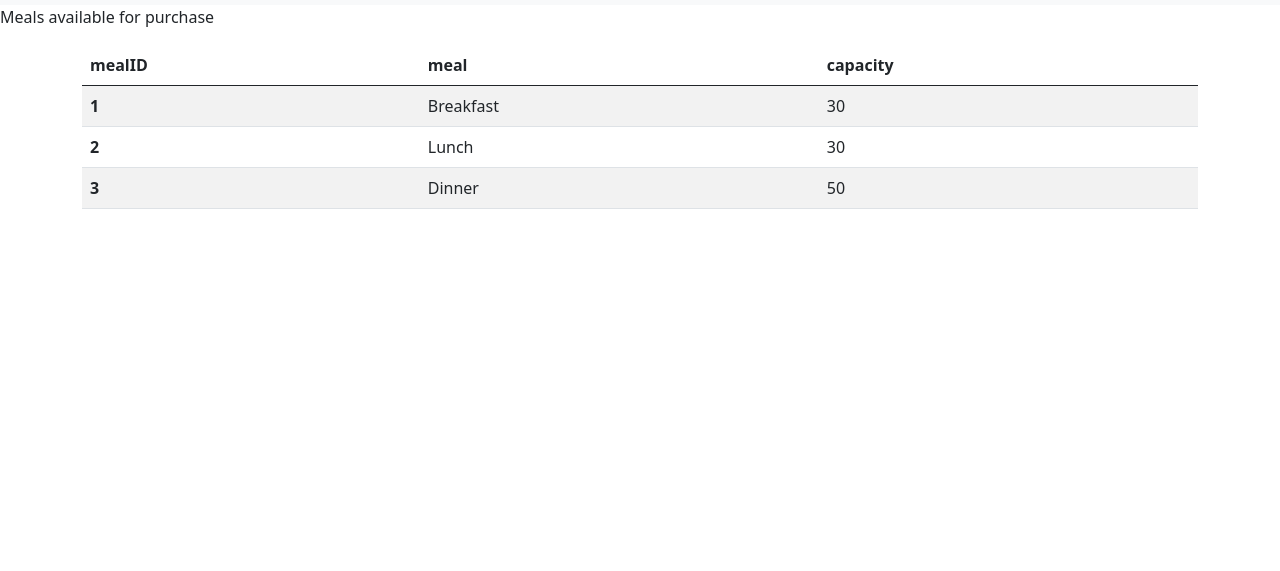
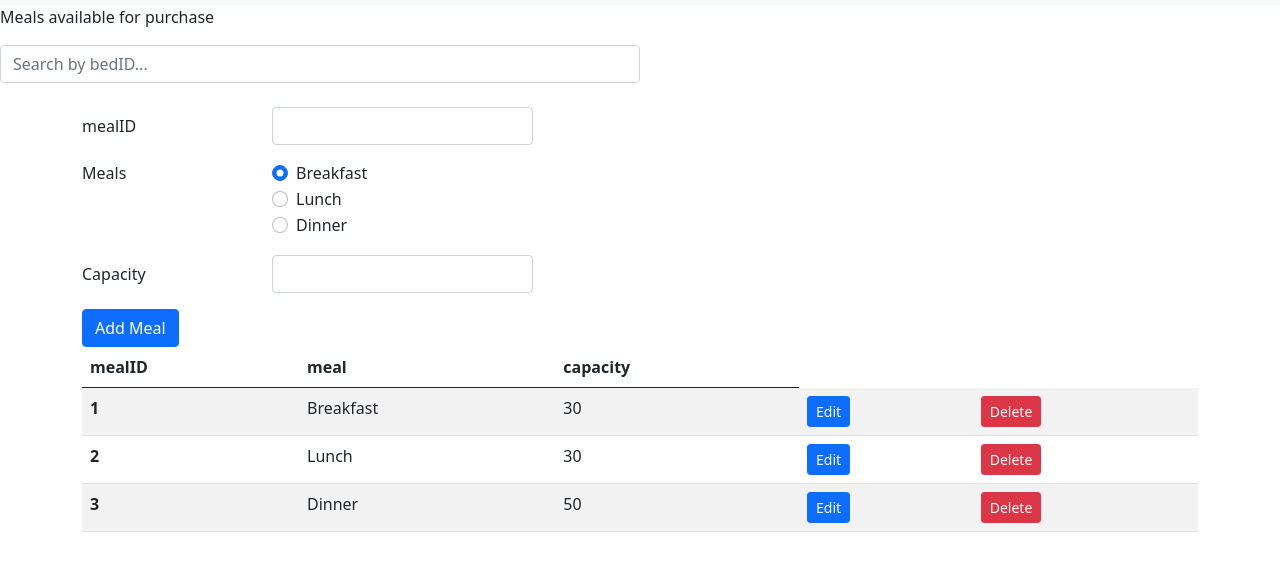
Before and after one commit to anthony-robinson/CS340_DB, a plain HTML site: page meals.html in a window 1280 px wide. Shown: the part 51-622 px from the top of the page. Drawn offline with nearby package versions, Linux system fonts and the light colour scheme.

Commit message:
Update meals.html

```diff
--- a/meals.html
+++ b/meals.html
@@ -1,17 +1,21 @@
 <!doctype html>
 
 <html lang="en">
+
 <head>
-<meta charset="utf-8">
-<title>DBLink Hostel: Meals</title>
-<link href="https://cdn.jsdelivr.net/npm/bootstrap@5.0.0-beta3/dist/css/bootstrap.min.css" rel="stylesheet" integrity="sha384-eOJMYsd53ii+scO/bJGFsiCZc+5NDVN2yr8+0RDqr0Ql0h+rP48ckxlpbzKgwra6" crossorigin="anonymous">
-<link rel='stylesheet' href="style.css">
+  <meta charset="utf-8">
+  <title>DBLink Hostel: Meals</title>
+  <link href="https://cdn.jsdelivr.net/npm/bootstrap@5.0.0-beta3/dist/css/bootstrap.min.css" rel="stylesheet"
+    integrity="sha384-eOJMYsd53ii+scO/bJGFsiCZc+5NDVN2yr8+0RDqr0Ql0h+rP48ckxlpbzKgwra6" crossorigin="anonymous">
+  <link rel='stylesheet' href="style.css">
 </head>
+
 <body>
   <nav class="navbar navbar-expand-lg navbar-light bg-light">
     <div class="container-fluid">
       <a class="navbar-brand" href="index.html">DBLink Hostel</a>
-      <button class="navbar-toggler" type="button" data-bs-toggle="collapse" data-bs-target="#navbarNavAltMarkup" aria-controls="navbarNavAltMarkup" aria-expanded="false" aria-label="Toggle navigation">
+      <button class="navbar-toggler" type="button" data-bs-toggle="collapse" data-bs-target="#navbarNavAltMarkup"
+        aria-controls="navbarNavAltMarkup" aria-expanded="false" aria-label="Toggle navigation">
         <span class="navbar-toggler-icon"></span>
       </button>
       <div class="collapse navbar-collapse" id="navbarNavAltMarkup">
@@ -27,7 +31,66 @@
       </div>
     </div>
   </nav>
-<p> Meals available for purchase</p>
+  <p> Meals available for purchase</p>
+
+  <div class="input-group w-50">
+    <input type="text" class="form-control" placeholder="Search by bedID...">
+  </div>
+
+  <br>
+
+  <!-- Form -->
+
+  <div class="container">
+    <form>
+      <div class="row mb-3">
+        <label for="inputMeal" class="col-sm-2 col-form-label">mealID</label>
+        <div class="col-sm-3">
+          <input type="text" class="form-control" id="inputMeal">
+        </div>
+      </div>
+
+      <!-- selections -->
+
+      <fieldset class="row mb-3">
+        <legend class="col-form-label col-sm-2 pt-0">Meals</legend>
+        <div class="col-sm-10">
+          <div class="form-check">
+            <input class="form-check-input" type="radio" name="gridRadios" id="gridRadios1" value="option1" checked>
+            <label class="form-check-label" for="gridRadios1">
+              Breakfast
+            </label>
+          </div>
+          <div class="form-check">
+            <input class="form-check-input" type="radio" name="gridRadios" id="gridRadios2" value="option2">
+            <label class="form-check-label" for="gridRadios2">
+              Lunch
+            </label>
+          </div>
+
+          <div class="form-check">
+            <input class="form-check-input" type="radio" name="gridRadios" id="gridRadios2" value="option3">
+            <label class="form-check-label" for="gridRadios3">
+              Dinner
+            </label>
+          </div>
+        </div>
+      </fieldset>
+
+      <div class="row mb-3">
+        <label for="inputMeal" class="col-sm-2 col-form-label">Capacity</label>
+        <div class="col-sm-3">
+          <input type="number" class="form-control" id="inputMeal">
+        </div>
+      </div>
+
+      <!-- end selections -->
+
+      <button type="submit" class="btn btn-primary">Add Meal</button>
+    </form>
+  </div>
+
+
   <div class="container">
     <table class="table table-striped">
       <thead class="thead-light">
@@ -42,22 +105,29 @@
           <th scope="row">1</th>
           <td>Breakfast</td>
           <td>30</td>
+          <td><button type="submit" class="btn btn-primary btn-sm">Edit</button></td>
+          <td><button type="submit" class="btn btn-danger btn-sm">Delete</button></td>
         </tr>
 
         <tr>
           <th scope="row">2</th>
           <td>Lunch</td>
           <td>30</td>
+          <td><button type="submit" class="btn btn-primary btn-sm">Edit</button></td>
+          <td><button type="submit" class="btn btn-danger btn-sm">Delete</button></td>
         </tr>
 
         <tr>
           <th scope="row">3</th>
           <td>Dinner</td>
           <td>50</td>
+          <td><button type="submit" class="btn btn-primary btn-sm">Edit</button></td>
+          <td><button type="submit" class="btn btn-danger btn-sm">Delete</button></td>
         </tr>
       </tbody>
     </table>
   </div>
 
 </body>
+
 </html>
```
